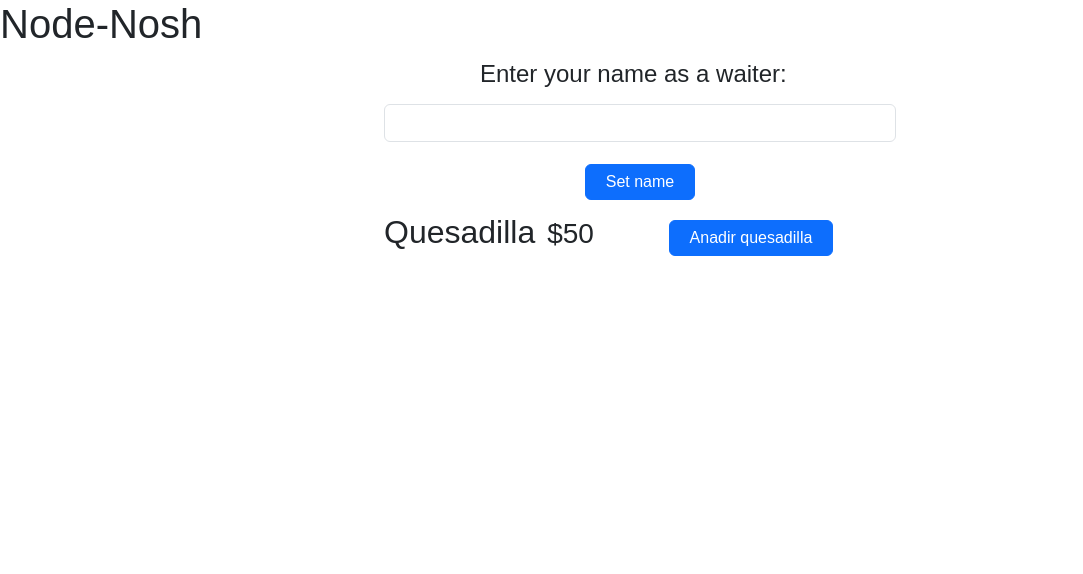
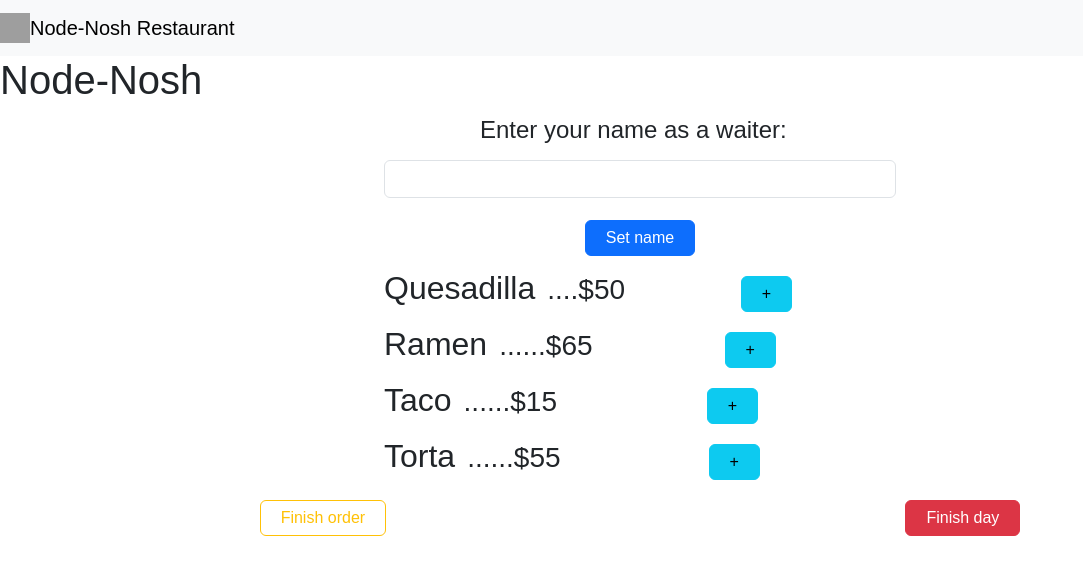
Before and after one commit to eduardoCorpus7193/node_nosh, a React (Vite) app in the folder src/icp_frontend/: page / in a window 1280 px wide. Shown: the top 574 px of the page, without its empty margins (0-1083 px from the left). Built offline with nearby package versions, Linux system fonts and the light colour scheme; grey boxes are pictures that could not be loaded.

Commit message:
feat: index page fixed, still missing details

```diff
--- a/src/icp_frontend/src/App.jsx
+++ b/src/icp_frontend/src/App.jsx
@@ -1,21 +1,14 @@
 import { useState } from 'react';
+import Products from './components/products';
 import { icp_backend } from 'declarations/icp_backend';
 
 function App() {
 
   const [mostrarComponente, setMostrarComponente] = useState(true);
+  const [mostrarTotal, setMostrarTotal] = useState(false);
 
-  // const [greeting, setGreeting] = useState('');
   const [setName, setSettedName] = useState('');
-
-  // function handleSubmit(event) {
-  //   event.preventDefault();
-  //   const name = event.target.elements.name.value;
-  //   icp_backend.greet(name).then((greeting) => {
-  //     setGreeting(greeting);
-  //   });
-  //   return false;
-  // }
+  const [total, setTotal] = useState('');
 
   function handleSubmitSetName(event) {
     event.preventDefault();
@@ -26,12 +19,36 @@ function App() {
     });
     return false;
   }
+
+  function finishOrder(event) {
+    event.preventDefault();
+    setMostrarTotal(true);
+    icp_backend.setTotal().then((newTotal) => {
+      setTotal(newTotal);
+    });
+    return false;
+  }
+
+  function finishDay(event) {
+    event.preventDefault();
+    icp_backend.finishDay().then((finishDayStr) => {
+      alert(finishDayStr);
+    });
+    return false;
+  }
+
   return (
 
     <main>
-
       <h1>Node-Nosh</h1>
 
+
+
+      <div className={mostrarTotal ? "show-element" : null}>
+        {mostrarTotal &&
+          <><h3>Total: $<span id="totalSet">{total}</span></h3></>
+      }
+      </div>
 
       <div className={mostrarComponente ? "show-element" : null}>
         {mostrarComponente &&
@@ -42,8 +59,16 @@ function App() {
         </form>
         }
         <section id="setName">{setName}</section>
+      </div>
 
+
+      <Products />
+
+      <div className='d-flex justify-content-around'>
+        <button onClick={finishOrder} type='submit' className='btn btn-outline-warning'>Finish order</button>
+        <button onClick={finishDay} type='submit' className='btn btn-danger'>Finish day</button>
       </div>
+
     </main>
   );
 }
--- /dev/null
+++ b/src/icp_frontend/src/components/header.jsx
@@ -0,0 +1,11 @@
+function Header() {
+    return(
+        <nav class="navbar navbar-light bg-light">
+        <a class="navbar-brand" hrefBootstrap="#">
+            <img src="/docs/4.1/assets/brand/bootstrap-solid.svg" width="30" height="30" class="d-inline-block align-top" alt="" />
+            Node-Nosh Restaurant
+        </a>
+        </nav>
+    );
+}
+export default Header;
--- /dev/null
+++ b/src/icp_frontend/src/components/products.jsx
@@ -0,0 +1,62 @@
+import React from 'react';
+import { icp_backend } from 'declarations/icp_backend';
+
+function Products() {
+    //Quesadilla function
+    function handleSubmitQuesadilla(event) {
+        event.preventDefault()
+        icp_backend.setSubTotal(40.0).then((subTotal) => {
+            alert("The subtotal is " + subTotal);
+        });
+        return false;
+    }
+
+    //Ramen function
+    function handleSubmitRamen(event) {
+        event.preventDefault()
+        icp_backend.setSubTotal(65.0).then((subTotal) => {
+            alert("The subtotal is " + subTotal);
+        });
+        return false;
+    }
+
+    //Taco function
+    function handleSubmitTaco(event) {
+        event.preventDefault()
+        icp_backend.setSubTotal(15.0).then((subTotal) => {
+            alert("The subtotal is " + subTotal);
+        });
+        return false;
+    }
+
+    //Torta function
+    function handleSubmitTorta(event) {
+        event.preventDefault()
+        icp_backend.setSubTotal(55.0).then((subTotal) => {
+            alert("The subtotal is " + subTotal);
+        });
+        return false;
+    }
+
+    return (
+        <div>
+            <form action="#" onSubmit={handleSubmitQuesadilla}>
+                <h2>Quesadilla</h2> <h3>....$50</h3>
+                <button type="submit" className="btn btn-info">+</button>
+            </form>
+            <form action="#" onSubmit={handleSubmitRamen}>
+                <h2>Ramen</h2> <h3>......$65</h3>
+                <button type="submit" className="btn btn-info">+</button>
+            </form>
+            <form action="#" onSubmit={handleSubmitTaco}>
+                <h2>Taco</h2> <h3>......$15</h3>
+                <button type="submit" className="btn btn-info">+</button>
+            </form>
+            <form action="#" onSubmit={handleSubmitTorta}>
+                <h2>Torta</h2> <h3>......$55</h3>
+                <button type="submit" className="btn btn-info">+</button>
+            </form>
+        </div>
+    );
+}
+export default Products;
--- a/src/icp_frontend/src/main.jsx
+++ b/src/icp_frontend/src/main.jsx
@@ -1,12 +1,12 @@
 import React from 'react';
 import ReactDOM from 'react-dom/client';
 import App from './App';
-import Products from './products';
+import Header from './components/header';
 import './index.scss';
 
 ReactDOM.createRoot(document.getElementById('root')).render(
   <React.StrictMode>
+    <Header />
     <App />
-    <Products />
   </React.StrictMode>,
 );
--- a/src/icp_frontend/src/products.jsx
+++ /dev/null
@@ -1,20 +0,0 @@
-import React from 'react';
-import { icp_backend } from 'declarations/icp_backend';
-
-function Products() {
-    function handleSubmitQuesadilla(event) {
-        event.preventDefault()
-        icp_backend.setSubTotal(50.0).then((subTotal) => {
-            alert("The subtotal is " + subTotal);
-        });
-        return false;
-    }
-
-    return (
-        <form action="#" onSubmit={handleSubmitQuesadilla}>
-            <h2>Quesadilla</h2> <h3>$50</h3>
-            <button type="submit" className="btn btn-primary">Anadir quesadilla</button>
-        </form>
-    );
-}
-export default Products;
```
Also changed, not shown: src/icp_frontend/src/components/finishButtons.jsx (added, +20 -0 lines), 1 other file (tests, documents, lock files or other folders).
